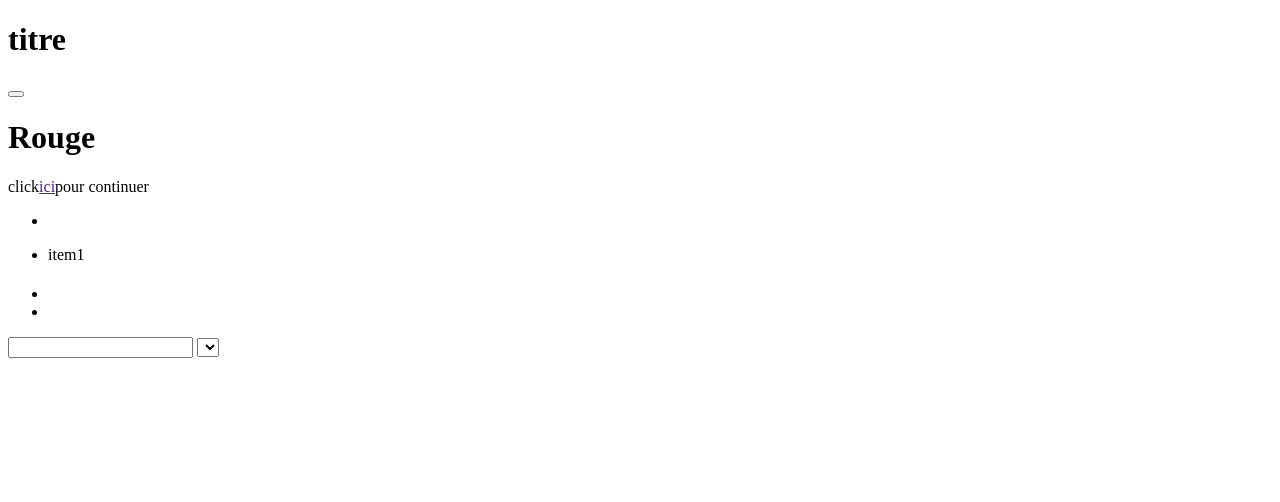
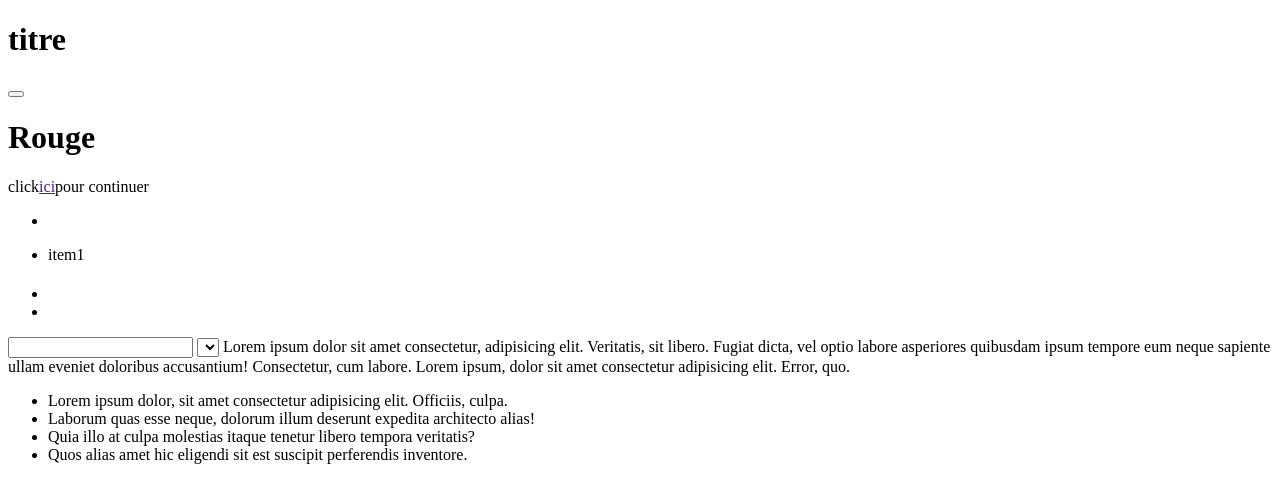
Before and after one commit to sebreye/emmet1, a plain HTML site: page index.html in a window 1280 px wide. Drawn offline with Linux system fonts and the light colour scheme.

Commit message:
versionfinal

```diff
--- a/index.html
+++ b/index.html
@@ -45,7 +45,14 @@
         <label for=""></label>
         <input type="email" name="" id="">
         <select name="" id=""></select>
-
+        Lorem ipsum dolor sit amet consectetur, adipisicing elit. Veritatis, sit libero. Fugiat dicta, vel optio labore asperiores quibusdam ipsum tempore eum neque sapiente ullam eveniet doloribus accusantium! Consectetur, cum labore.
+        Lorem ipsum, dolor sit amet consectetur adipisicing elit. Error, quo.
+        <ul class="mylist">
+            <li>Lorem ipsum dolor, sit amet consectetur adipisicing elit. Officiis, culpa.</li>
+            <li>Laborum quas esse neque, dolorum illum deserunt expedita architecto alias!</li>
+            <li>Quia illo at culpa molestias itaque tenetur libero tempora veritatis?</li>
+            <li>Quos alias amet hic eligendi sit est suscipit perferendis inventore.</li>
+        </ul>
     </div>
     <footer></footer>
 
```
